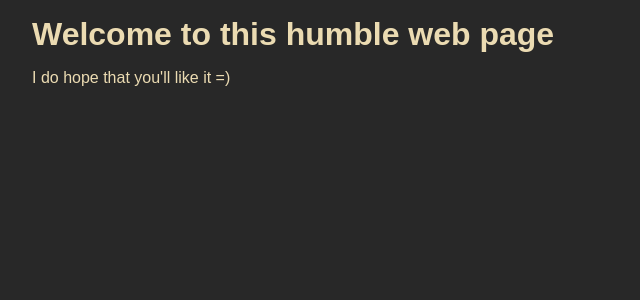
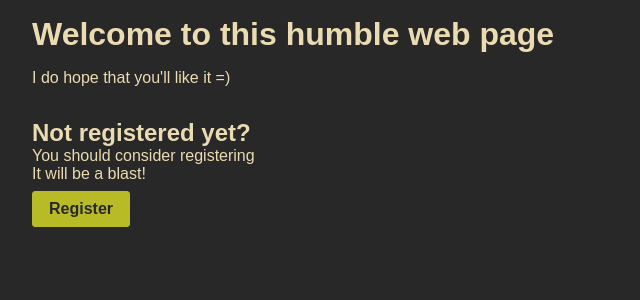
Before and after one commit to teratoscincus/flask_user_authentication, a Flask app: page / in a window 1280 px wide. Shown: the part 61-361 px from the top of the page, without its empty margins (0-640 px from the left). Run offline with Flask 2, Linux system fonts and the light colour scheme.

Commit message:
Add and style call to action on index page

```diff
--- a/members_only/static/style.css
+++ b/members_only/static/style.css
@@ -46,6 +46,29 @@ main {
 
 h1 {
     margin-bottom: 0.5em;
+}
+
+.btn,
+button {
+    flex: 0 1 0;
+    font-weight: 900;
+    background: var(--primary);
+    color: var(--bg);
+    border: 1px solid var(--primary);
+    padding: 0.5em 1em 0.5em 1em;
+    border-radius: 3px;
+    transition: ease 0.35s;
+}
+
+.btn:focus,
+.btn:hover,
+button:focus,
+button:hover {
+    background: var(--primary--light);
+    border: 1px solid var(--primary);
+    box-shadow: 0 0 5px #FFF,
+        0 0 15px var(--primary),
+        0 0 35px var(--primary);
 }
 
 .warning {
@@ -105,7 +128,7 @@ header nav .links {
 form {
     display: flex;
     flex-direction: column;
-    max-width: 15em;
+    align-items: flex-start;
 }
 
 input {
@@ -131,7 +154,6 @@ form button {
     background: var(--primary);
     color: var(--bg);
     border: 1px solid var(--primary);
-    max-width: 7em;
     margin-bottom: 1em;
     padding: 0.5em 1em 0.5em 1em;
     border-radius: 3px;
@@ -146,3 +168,16 @@ form button:hover {
         0 0 15px var(--primary),
         0 0 35px var(--primary);
 }
+
+/* Call to action */
+
+.call-to-action {
+    display: flex;
+    flex-direction: column;
+    align-items: flex-start;
+    margin: 2em 0 1em 0;
+}
+
+.call-to-action .btn {
+    margin-top: 0.5em;
+}
--- a/members_only/templates/index.html
+++ b/members_only/templates/index.html
@@ -11,5 +11,11 @@
   <p>I do hope that you'll like it =)</p>
 {% endif %}
 
+<div class="call-to-action">
+  <h2>Not registered yet?</h2>
+  <p>You should consider registering</p>
+  <p>It will be a blast!</p>
+  <a class="btn" href="{{ url_for('views.register') }}" class="nav__link">Register</a>
+</div>
 
 {% endblock %}
```
